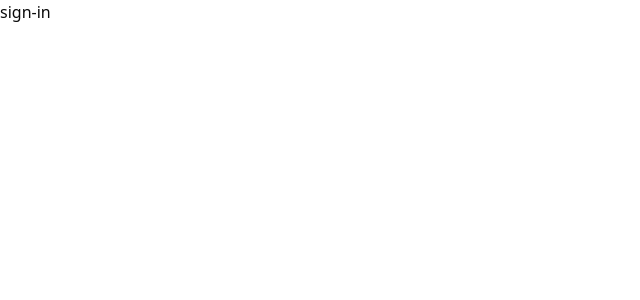
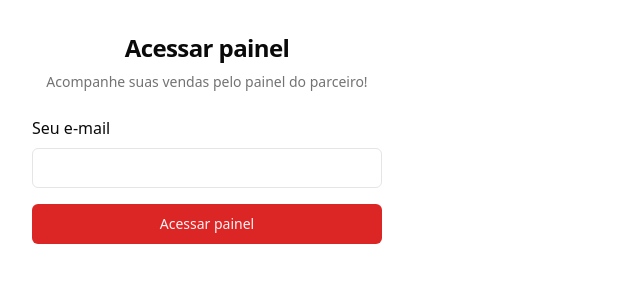
Before and after one commit to geovaneborba/ignite-pizzashop-web, a React (Vite) app: page /sign-in in a window 1280 px wide. Shown: the top 300 px of the page, without its empty margins (0-640 px from the left). Built offline with nearby package versions, Linux system fonts and the light colour scheme.

Commit message:
feat: add sign in page

```diff
--- a/src/App.tsx
+++ b/src/App.tsx
@@ -8,7 +8,7 @@ export function App() {
   return (
     <HelmetProvider>
       <Helmet titleTemplate="%s | pizza.shop" />
-      <Toaster />
+      <Toaster richColors />
       <RouterProvider router={router} />
     </HelmetProvider>
   )
--- a/src/pages/auth/sign-in.tsx
+++ b/src/pages/auth/sign-in.tsx
@@ -1,3 +1,72 @@
+import { zodResolver } from "@hookform/resolvers/zod"
+import { Label } from "@radix-ui/react-label"
+import { Helmet } from "react-helmet-async"
+import { useForm } from "react-hook-form"
+import { z } from "zod"
+
+import { Button } from "@/components/ui/button"
+import { Input } from "@/components/ui/input"
+import { toast } from "sonner"
+
+const signInForm = z.object({
+  email: z.string().email(),
+})
+
+type SignInForm = z.infer<typeof signInForm>
+
 export function SignIn() {
-  return <div>sign-in</div>
+  const {
+    handleSubmit,
+    register,
+    formState: { isSubmitting },
+  } = useForm<SignInForm>({
+    resolver: zodResolver(signInForm),
+  })
+
+  const handleSignIn = async (data: SignInForm) => {
+    try {
+      console.log(data)
+
+      await new Promise((resolve) => setTimeout(resolve, 2000))
+
+      toast.success("Enviamos um link de autenticação para seu e-mail", {
+        action: {
+          label: "Reenvier",
+          onClick: () => handleSignIn(data),
+        },
+      })
+    } catch (error) {
+      toast.error("Credenciais inválidas")
+    }
+  }
+
+  return (
+    <div>
+      <Helmet title="Login" />
+
+      <div className="p-8">
+        <div className="flex w-[350px] flex-col justify-center gap-6">
+          <div className="flex flex-col gap-2 text-center">
+            <h1 className="text-2xl font-semibold tracking-tight">
+              Acessar painel
+            </h1>
+            <p className="text-sm text-muted-foreground">
+              Acompanhe suas vendas pelo painel do parceiro!
+            </p>
+          </div>
+
+          <form onSubmit={handleSubmit(handleSignIn)} className="space-y-4">
+            <div className="space-y-2">
+              <Label htmlFor="email">Seu e-mail</Label>
+              <Input id="email" type="email" {...register("email")} />
+            </div>
+
+            <Button className="w-full" type="submit" disabled={isSubmitting}>
+              Acessar painel
+            </Button>
+          </form>
+        </div>
+      </div>
+    </div>
+  )
 }
```
